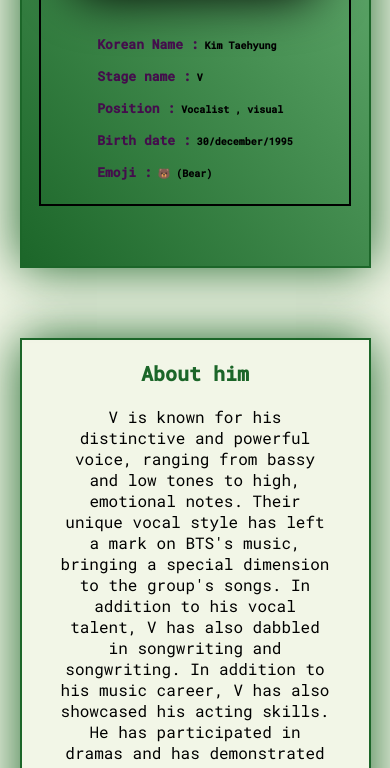
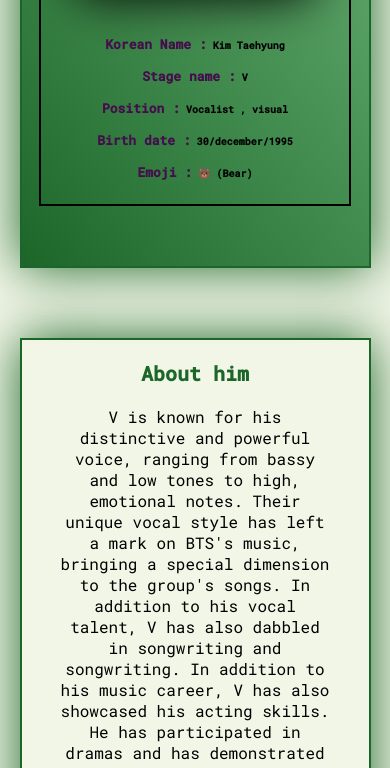
Before and after one commit to Indigo-bit/-ARMY.D, a plain HTML site: page V-introduction.html in a window 390 px wide. Shown: the part 332-1100 px from the top of the page. Drawn offline with Linux system fonts and the light colour scheme; a script that the page names is missing.

Commit message:
text align

```diff
--- a/stylesheets/Jin.css
+++ b/stylesheets/Jin.css
@@ -248,7 +248,7 @@
 }
 
 .profile-data{
-    text-align: left;
+    text-align: center;
     font-size: 10px;
     font-family: 'Roboto Mono', monospace;
     line-height: 30px;
--- a/stylesheets/Jungkook.css
+++ b/stylesheets/Jungkook.css
@@ -249,7 +249,7 @@
 }
 
 .profile-data{
-    text-align: left;
+    text-align: center;
     font-size: 10px;
     font-family: 'Roboto Mono', monospace;
     line-height: 30px;
--- a/stylesheets/Suga.css
+++ b/stylesheets/Suga.css
@@ -248,7 +248,7 @@
 }
 
 .profile-data{
-    text-align: left;
+    text-align: center;
     font-size: 10px;
     font-family: 'Roboto Mono', monospace;
     line-height: 30px;
--- a/stylesheets/V.css
+++ b/stylesheets/V.css
@@ -249,7 +249,7 @@
 }
 
 .profile-data{
-    text-align: left;
+    text-align: center;
     font-size: 10px;
     font-family: 'Roboto Mono', monospace;
     line-height: 30px;
--- a/stylesheets/jhope.css
+++ b/stylesheets/jhope.css
@@ -247,7 +247,7 @@
 }
 
 .profile-data{
-    text-align: left;
+    text-align: center;
     font-size: 10px;
     font-family: 'Roboto Mono', monospace;
     line-height: 30px;
--- a/stylesheets/jimin.css
+++ b/stylesheets/jimin.css
@@ -249,7 +249,7 @@
 }
 
 .profile-data{
-    text-align: left;
+    text-align: center;
     font-size: 10px;
     font-family: 'Roboto Mono', monospace;
     line-height: 30px;
```
